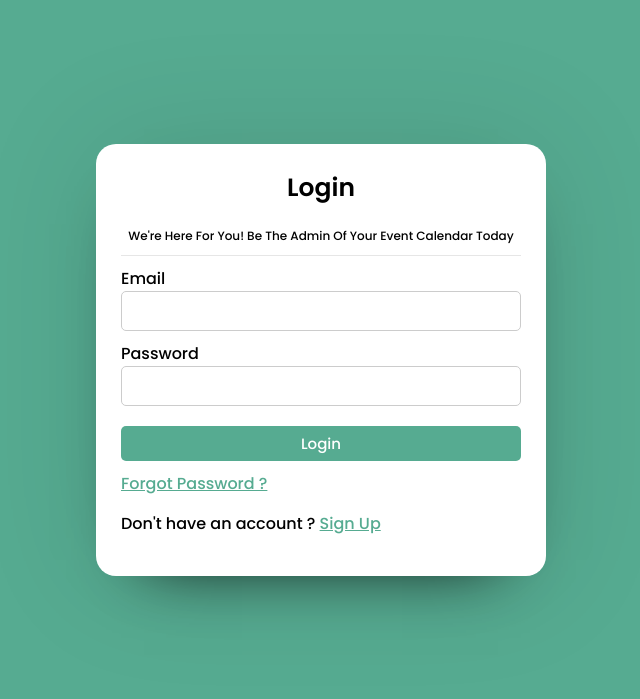
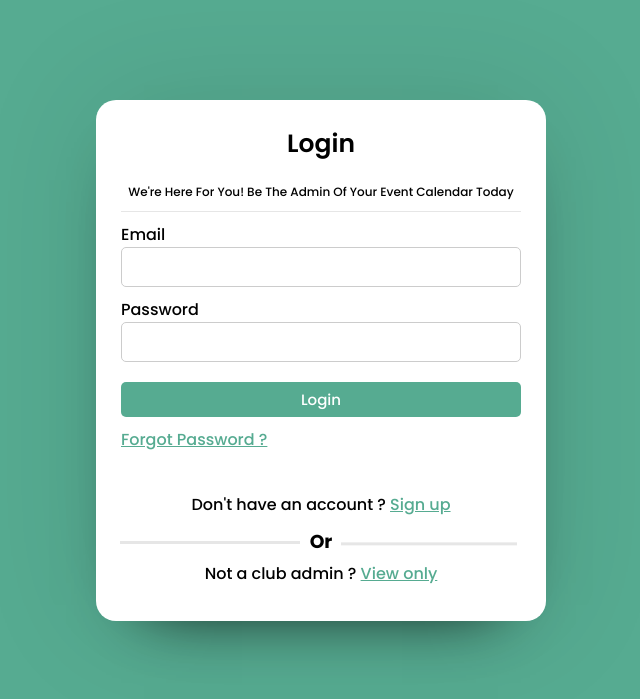
Before and after one commit to ridia6390/fyp_calventer, a PHP site: page /calventer/login.php in a window 1280 px wide. Shown: the top 699 px of the page, without its empty margins (319-959 px from the left). Run offline with PHP 8.4, Linux system fonts and the light colour scheme.

Commit message:
adjusting login page separator

```diff
--- a/login.php
+++ b/login.php
@@ -25,22 +25,22 @@ session_start();
         $result = mysqli_query($conn, "SELECT * FROM users WHERE Email='$email' AND Password = '$password'") or die("Select Error");
         $row = mysqli_fetch_assoc($result);
 
-        if(is_array($row) && !empty($row)){
+        if (is_array($row) && !empty($row)) {
           $_SESSION['valid'] = $row['Email'];
           $_SESSION['username'] = $row['Username'];
           $_SESSION['age'] = $row['Age'];
           $_SESSION['id'] = $row['Id'];
-      }else{
+        } else {
           echo "<div class='messagew'>
             <p>Wrong Username or Password</p>
              </div> <br>";
-         echo "<a href='login.php'><button class='btn'>Go Back</button>";
+          echo "<a href='login.php'><button class='btn'>Go Back</button>";
 
-      }
-      if(isset($_SESSION['valid'])){
+        }
+        if (isset($_SESSION['valid'])) {
           header("Location: home.php");
-      }
-    }else{
+        }
+      } else {
         ?>
         <header>Login</header>
         <header2>We're Here For You! Be The Admin Of Your Event Calendar
@@ -48,23 +48,34 @@ session_start();
         <form action="" method="post">
           <div class="field input">
             <label for="email">Email</label>
-            <input type="text" name="email" id="email" autocomplete="off" required >
+            <input type="text" name="email" id="email" autocomplete="off" required>
           </div>
 
           <div class="field input">
             <label for="password">Password</label>
-            <input type="password" name="password" id="password" autocomplete="off" required >
+            <input type="password" name="password" id="password" autocomplete="off" required>
           </div>
 
           <div class="field">
-            <input type="submit" class="btn" name="submit" value="Login" required >
+            <input type="submit" class="btn" name="submit" value="Login" required>
           </div>
 
-          <div class="links">
+          <div class="link-one">
             <a href="password.php">Forgot Password ?</a>
           </div>
-          <div class="links">
-          Don't have an account ? <a href="register.php"> Sign Up</a>
+
+          <div class="link-two">
+            Don't have an account ? <a href="register.php"> Sign up</a>
+          </div>
+
+
+            <h3 class="border-left">Or</h3>
+
+
+
+
+          <div class="link-three">
+            Not a club admin ? <a href="cover.php"> View only</a>
           </div>
 
 
--- a/register.php
+++ b/register.php
@@ -48,7 +48,7 @@
 
         ?>
 
-        <header>Sign Up</header>
+        <header>Register</header>
         <header2>We're Here For You! Be The Admin Of Your Event Calendar
           Today</header2>
         <form action="" method="post">
@@ -72,7 +72,7 @@
           </div>
 
           <div class="links">
-            Already have an account ? <a href="login.php"> Sign In</a>
+            Already have an account ? <a href="login.php"> Sign in</a>
           </div>
         </form>
       </div>
--- a/style/login.css
+++ b/style/login.css
@@ -84,8 +84,44 @@ body {
   width: 100%;
 }
 
-.links {
-  margin-bottom: 15px;
+.link-one {
+  margin-bottom: 40px;
+}
+.link-two {
+  text-align: center;
+  margin-bottom: 10px;
+}
+
+.border-left {
+  text-align: center;
+  margin-bottom: 5px;
+  position: relative;
+}
+
+.border-left::before {
+  content: "";
+  position: absolute;
+  top: 50%;
+  left: 20%;
+  right: 35%;
+  border-top: 3px solid #e6e6e6;
+  transform: translateX(-45%);
+}
+
+.border-left::after{
+  content: "";
+  position: absolute;
+  top: 50%;
+  left: 55%;
+  right: 1%;
+  border-top: 3px solid #e6e6e6;
+  transform: translateY(45%);
+}
+
+
+.link-three {
+  text-align: center;
+  margin-bottom: 10px;
 }
 
 a {
```
